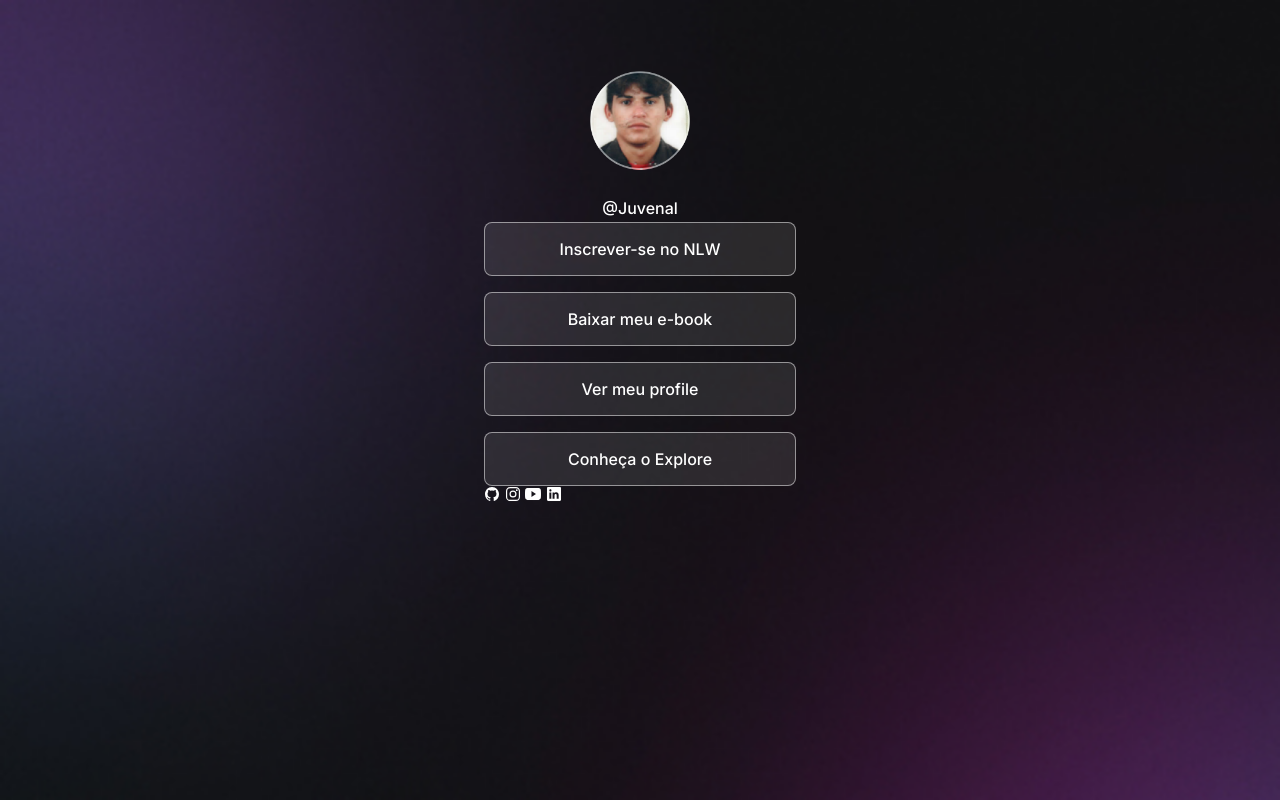
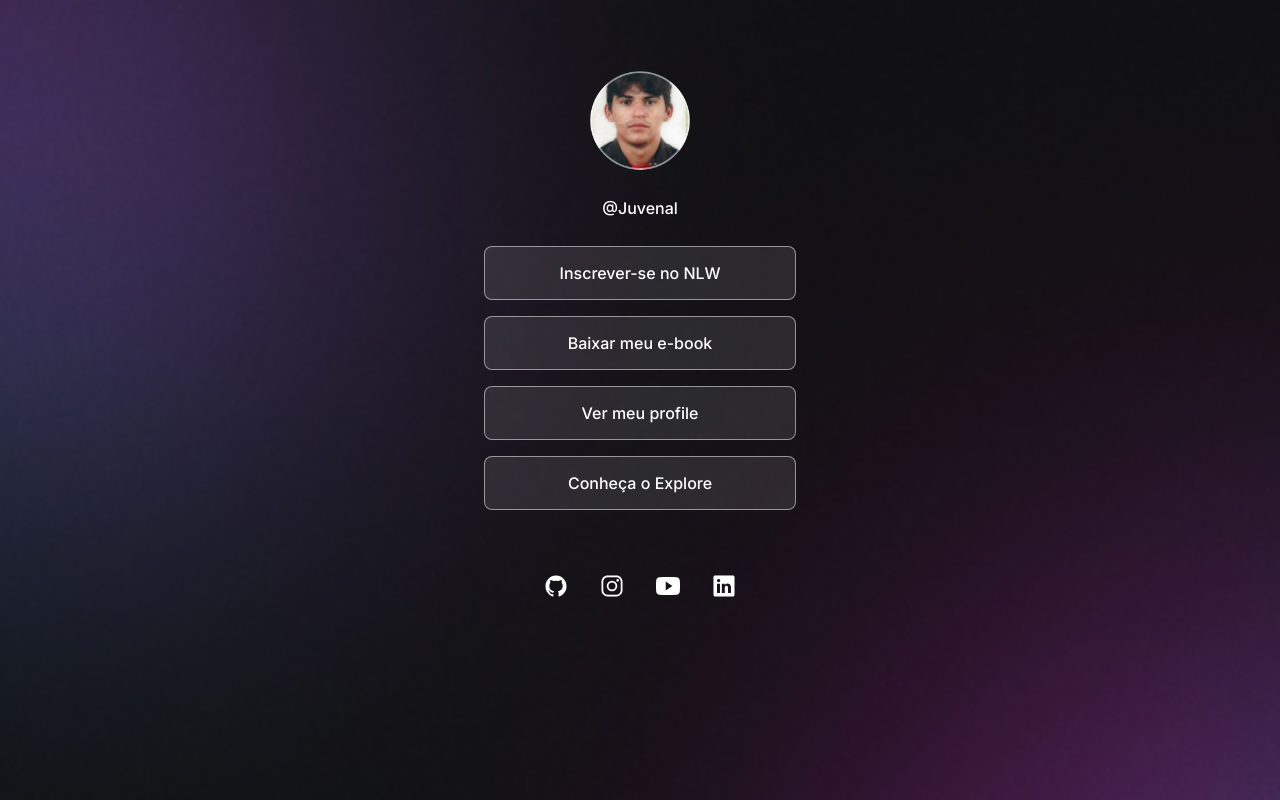
Before and after one commit to CarlosCardosoSilva/Front01, a plain HTML site: page index.html in a window 1280 px wide. Drawn offline with nearby package versions, Linux system fonts and the light colour scheme.

Commit message:
Ajustando os links sociais

```diff
--- a/index.html
+++ b/index.html
@@ -38,10 +38,21 @@
         </li>
       </ul>
       <div id="social-links">
-        <ion-icon name="logo-github"></ion-icon>
-        <ion-icon name="logo-instagram"></ion-icon>
-        <ion-icon name="logo-youtube"></ion-icon>
-        <ion-icon name="logo-linkedin"></ion-icon>
+        <a href="https://github.com/CarlosCardosoSilva/Front01/commits/main" target="_blank">
+           <ion-icon name="logo-github"></ion-icon>
+        </a>
+        <a href="https://github.com/CarlosCardosoSilva/Front01/commits/main" target="_blank">
+           <ion-icon name="logo-instagram"></ion-icon>
+        </a>
+
+        <a href="https://github.com/CarlosCardosoSilva/Front01/commits/main" target="_blank">
+           <ion-icon name="logo-youtube"></ion-icon>
+        </a>
+
+         <a href="https://github.com/CarlosCardosoSilva/Front01/commits/main" target="_blank">
+           <ion-icon name="logo-linkedin"></ion-icon>
+        </a>
+
       </div>
     </div>
     <script type="module" src="https://unpkg.com/ionicons@7.1.0/dist/ionicons/ionicons.esm.js"></script>
--- a/style.css
+++ b/style.css
@@ -34,6 +34,8 @@ ul {
   display: flex;
   flex-direction: column;
   gap: 16px;
+
+  padding: 24px 0;
 }
 
 ul li a {
@@ -58,3 +60,27 @@ ul li a:hover {
   background: rgba(255, 255, 255, 0.05);
   border: 1.5px white;
 }
+
+/*social links*/
+#social-links {
+  display: flex;
+  justify-content: center;
+
+  padding: 24px 0;
+  font-size: 24px;
+}
+
+#social-links a {
+  display: flex;
+  align-items: center;
+  justify-content: center;
+  padding: 16px;
+
+  transition: background 0.2s;
+  border-radius: 50%;
+}
+#social-links a:hover {
+  background-color: rgba(255, 255, 255, 0.2);
+
+
+}
```
